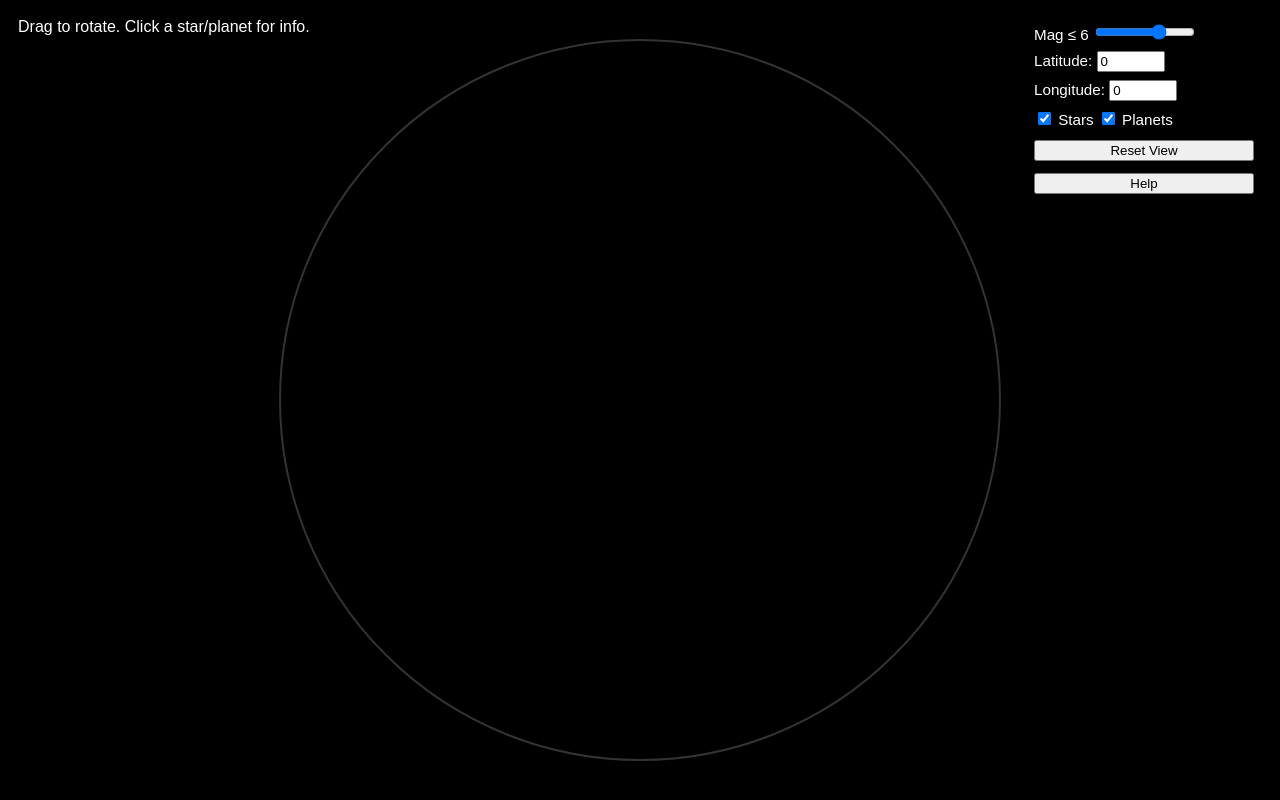
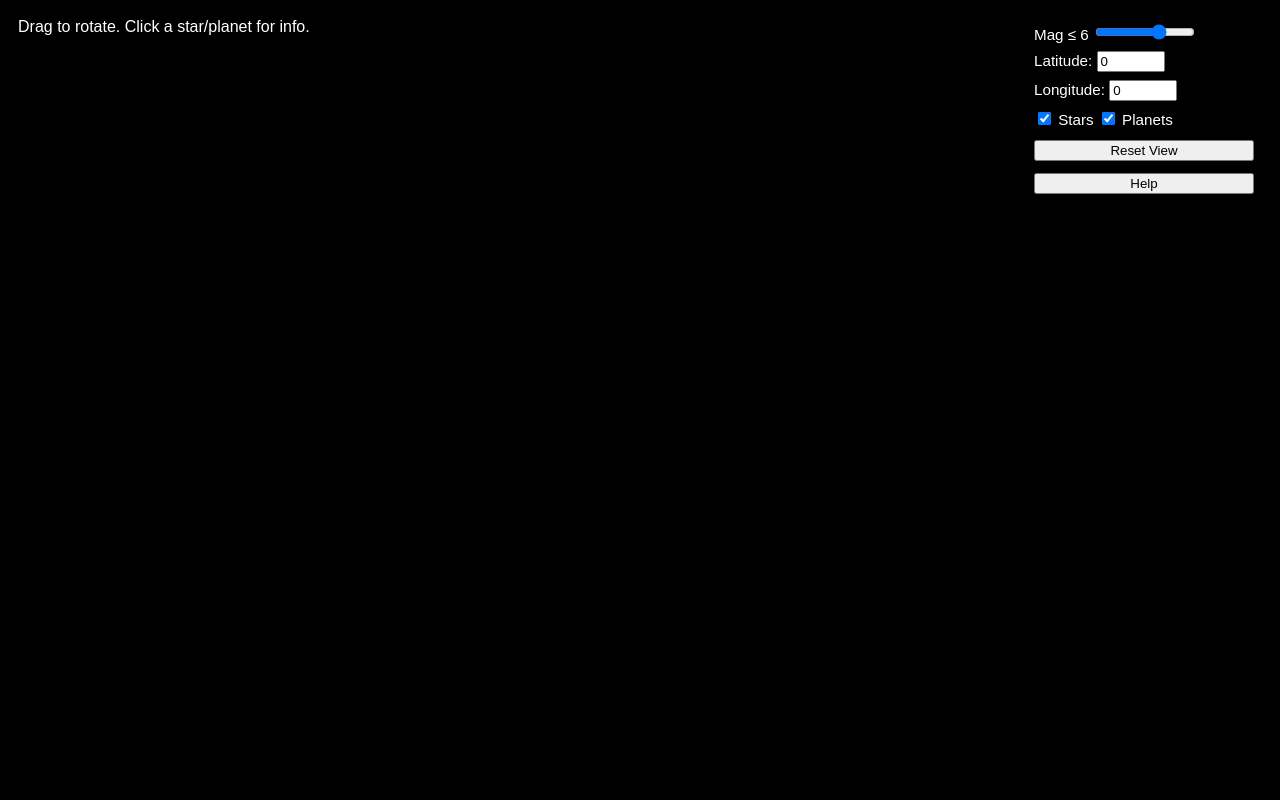
Before and after one commit to Alex-Grant-Parra/Telescope-project-Website, a Flask app: template templates/star_map.html in a window 1280 px wide. Run offline with Flask 3, Linux system fonts and the light colour scheme; the template is opened without the code that fills it, so the values that code supplies are empty; parts of the project's set-up code (start-up, migrations or seed data) failed here and were passed over.

Commit message:
Fixed star_map and correct projection

```diff
--- a/templates/star_map.html
+++ b/templates/star_map.html
@@ -134,8 +134,9 @@
     // Project 3D point to 2D canvas (camera at center, looking outward)
     function project([x, y, z]) {
         // Perspective projection for camera inside sphere looking outward
+        // Use full screen dimensions instead of sphere radius
         const fov = 1.2; // field of view
-        const scale = R / (fov + z); // z ranges from -1 to 1, we want positive z in front
+        const scale = Math.max(width, height) * 0.8 / (fov + z); // Scale to fill screen
         return [
             width / 2 + x * scale,
             height / 2 - y * scale
@@ -145,14 +146,7 @@
     // Draw all stars/planets
     function draw() {
         ctx.clearRect(0, 0, width, height);
-        // Draw celestial sphere outline
-        ctx.save();
-        ctx.strokeStyle = "#333";
-        ctx.lineWidth = 2;
-        ctx.beginPath();
-        ctx.arc(width/2, height/2, R, 0, 2*Math.PI);
-        ctx.stroke();
-        ctx.restore();
+        // Remove celestial sphere outline to let stars fill entire screen
 
         // Get filter values
         const magLimit = parseFloat(magFilter.value);
@@ -172,8 +166,7 @@
             if (z <= -0.1) continue; // Show objects in front of camera
             const [cx, cy] = project([x, y, z]);
 
-            // Only draw if within reasonable bounds
-            if (cx < 0 || cx > width || cy < 0 || cy > height) continue;
+            // Allow stars to fill entire screen - remove bounds checking
 
             let size = obj.type === "planet" ? 8 : Math.max(1, 6 - (obj.mag || 6));
             ctx.save();
@@ -231,8 +224,7 @@
             if (z <= -0.1) continue;
             const [cx, cy] = project([x, y, z]);
 
-            // Check if within screen bounds
-            if (cx < 0 || cx > width || cy < 0 || cy > height) continue;
+            // Allow clicking stars anywhere on screen - remove bounds checking
 
             let size = obj.type === "planet" ? 8 : Math.max(1, 6 - (obj.mag || 6));
             if ((mx-cx)**2 + (my-cy)**2 < size*size*2) {
```
